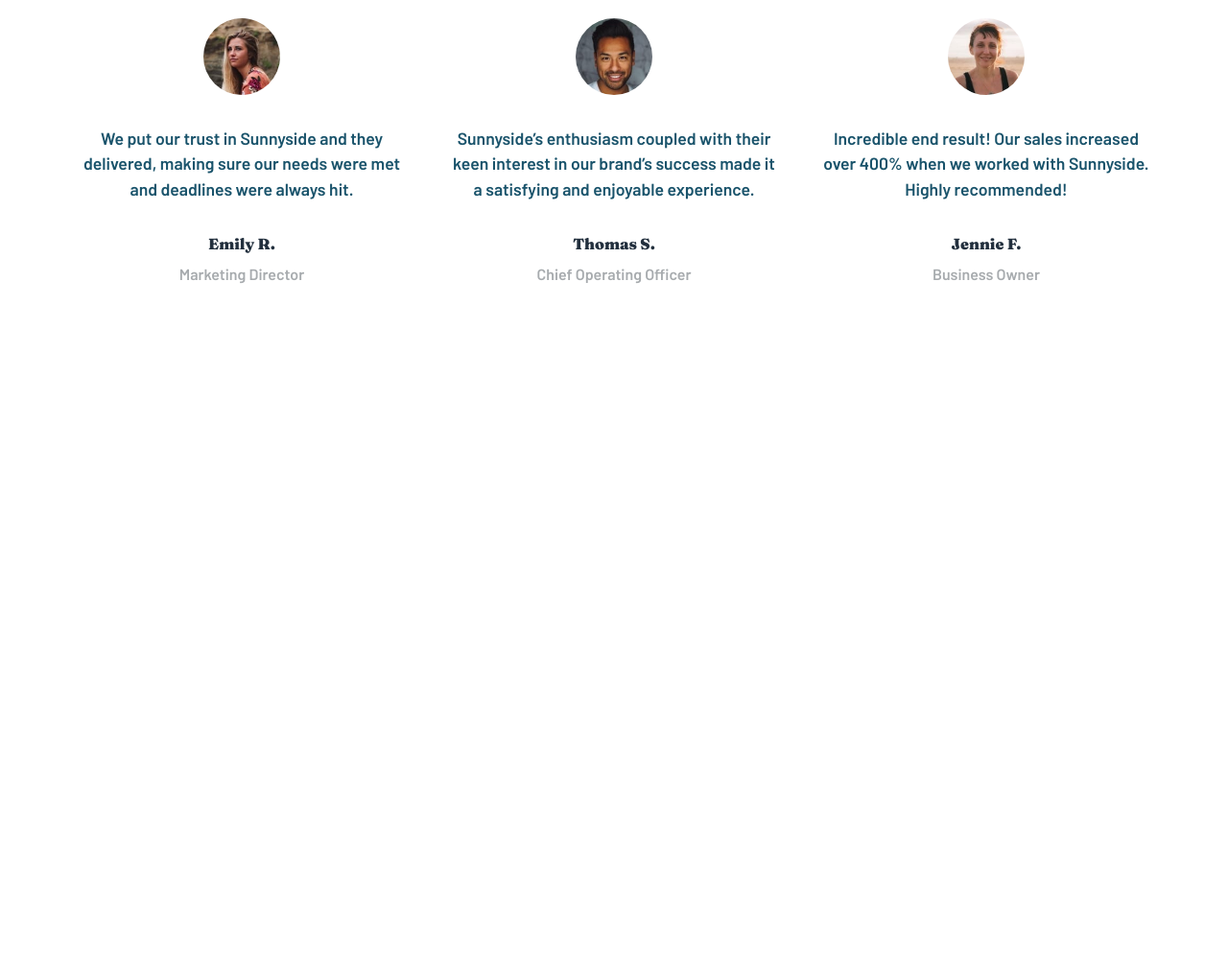
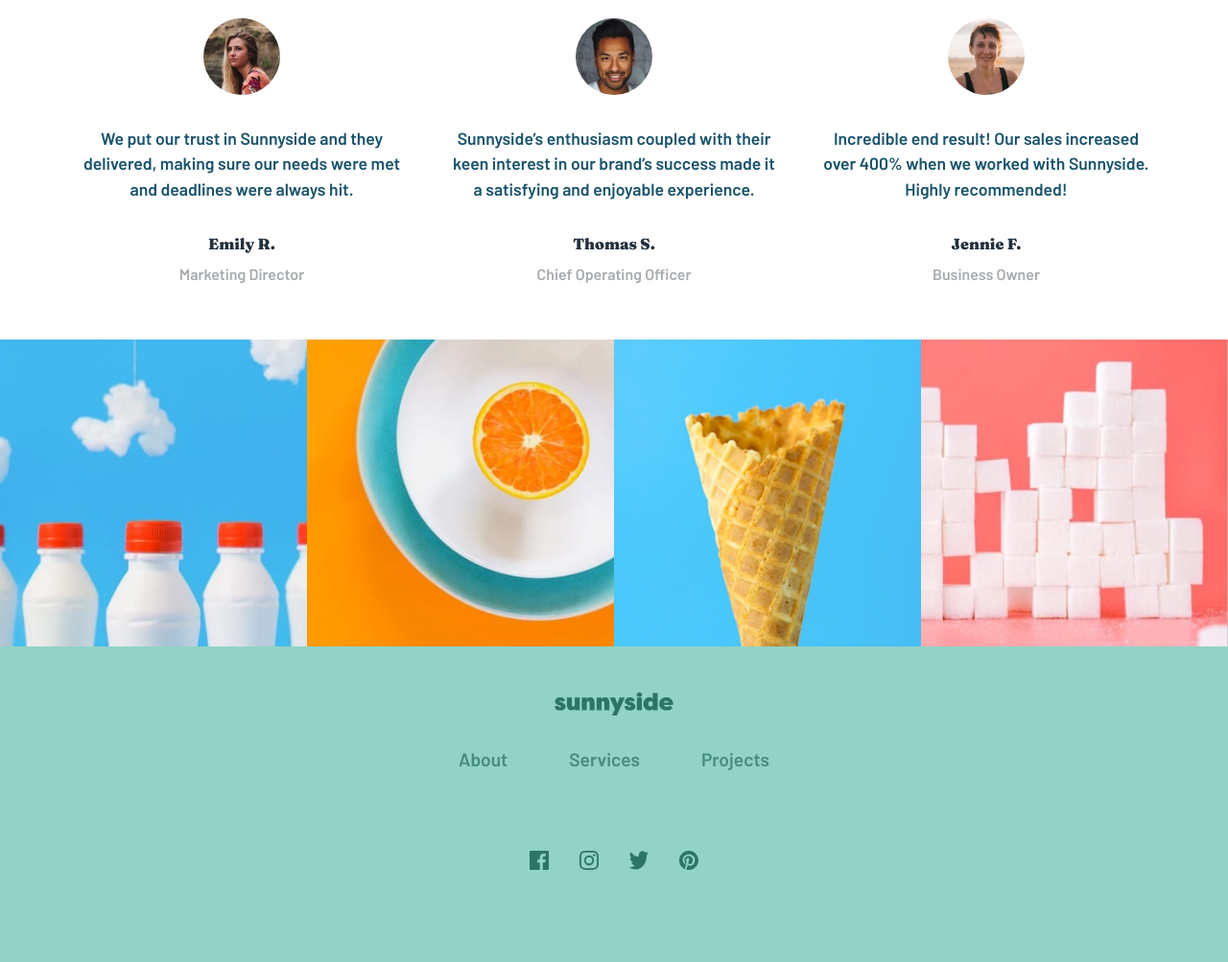
Before and after one commit to bakemonostan/sunny, a plain HTML site: page index.html in a window 1280 px wide. Shown: the part 2421-3424 px from the top of the page at 96% size. Before the commit the page ends 2775 px from the top, so only its background shows below. Drawn offline with Linux system fonts and the light colour scheme.

Commit message:
html and css bits done

```diff
--- a/index.html
+++ b/index.html
@@ -118,7 +118,31 @@
                 </section>
             </div>
         </div>
+        <div class="grid-img">
+            <img src="./images/mobile/image-gallery-milkbottles.jpg" alt="">
+            <img src="./images/mobile/image-gallery-orange.jpg" alt="">
+            <img src="./images/mobile/image-gallery-cone.jpg" alt="">
+            <img src="./images/mobile/image-gallery-sugar-cubes.jpg" alt="">
+        </div>
     </main>
+    <footer>
+        <div class="footer">
+            <img src="./images/footer-logo.svg" class="footer-logo" alt="footer logo">
+
+
+            <ul class="footer-links">
+                <li>About</li>
+                <li>Services</li>
+                <li>Projects</li>
+            </ul>
+            <div class="socials">
+                <img src="./images/icon-facebook.svg" alt="facebook icon">
+                <img src="./images/icon-instagram.svg" alt="instagram icon">
+                <img src="./images/icon-twitter.svg" alt="twitter icon">
+                <img src="./images/icon-pinterest.svg" alt="pintrest icon">
+            </div>
+        </div>
+    </footer>
 
 </body>
 
--- a/styles.css
+++ b/styles.css
@@ -22,6 +22,10 @@ font-family: 'Fraunces', serif; */
   margin: 0;
   padding: 0;
   box-sizing: border-box;
+}
+
+li {
+  list-style: none;
 }
 
 body {
@@ -256,6 +260,40 @@ p {
   padding: 0.5rem 0;
 }
 
+.grid-img {
+  width: 100%;
+  display: grid;
+  grid-template-columns: repeat(2, 1fr);
+}
+
+.grid-img img {
+  width: 100%;
+  height: 100%;
+}
+
+.footer {
+  background-color: #91d3c5;
+  display: flex;
+  flex-direction: column;
+  justify-content: center;
+  align-items: center;
+  padding: 3rem 0;
+  gap: 1rem;
+}
+.footer-links {
+  display: flex;
+  gap: 4rem;
+  font-family: 'Barlow', sans-serif;
+  color: var(--dark-cyan-50);
+  padding: 1rem;
+}
+
+.socials {
+  display: flex;
+  gap: 2rem;
+  padding: 3rem 0;
+}
+
 @media (min-width: 770px) {
   header {
     height: 70vh;
@@ -306,10 +344,17 @@ p {
     margin: 0;
   }
 }
-
-@media (min-width: 1024px) {
+@media (min-width: 1020px) {
   .split {
     flex-direction: row;
     padding: 2rem 3rem;
   }
+  .grid-img {
+    width: 100%;
+    display: grid;
+    grid-template-columns: repeat(4, 1fr);
+  }
+  .footer-links {
+    font-size: 1.2rem;
+  }
 }
```
Also changed, not shown: images/footer-logo.svg (added).
